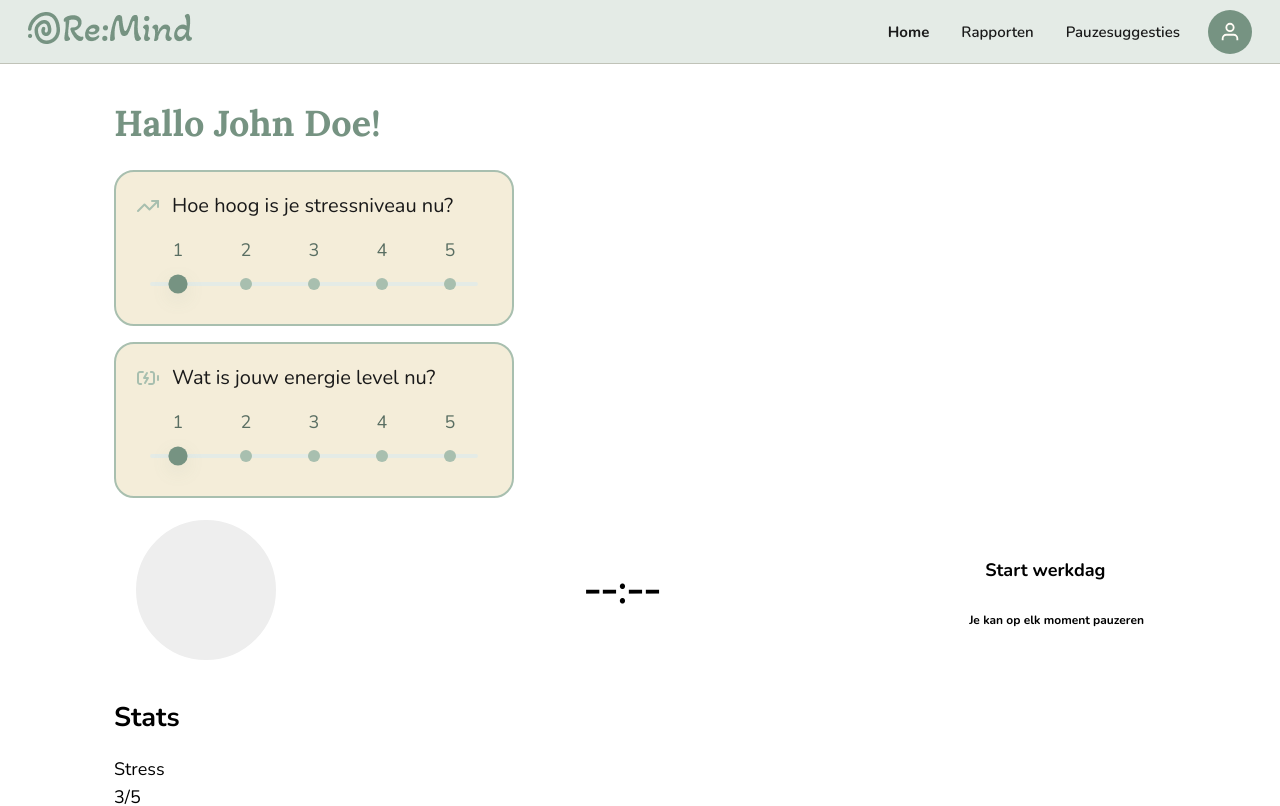
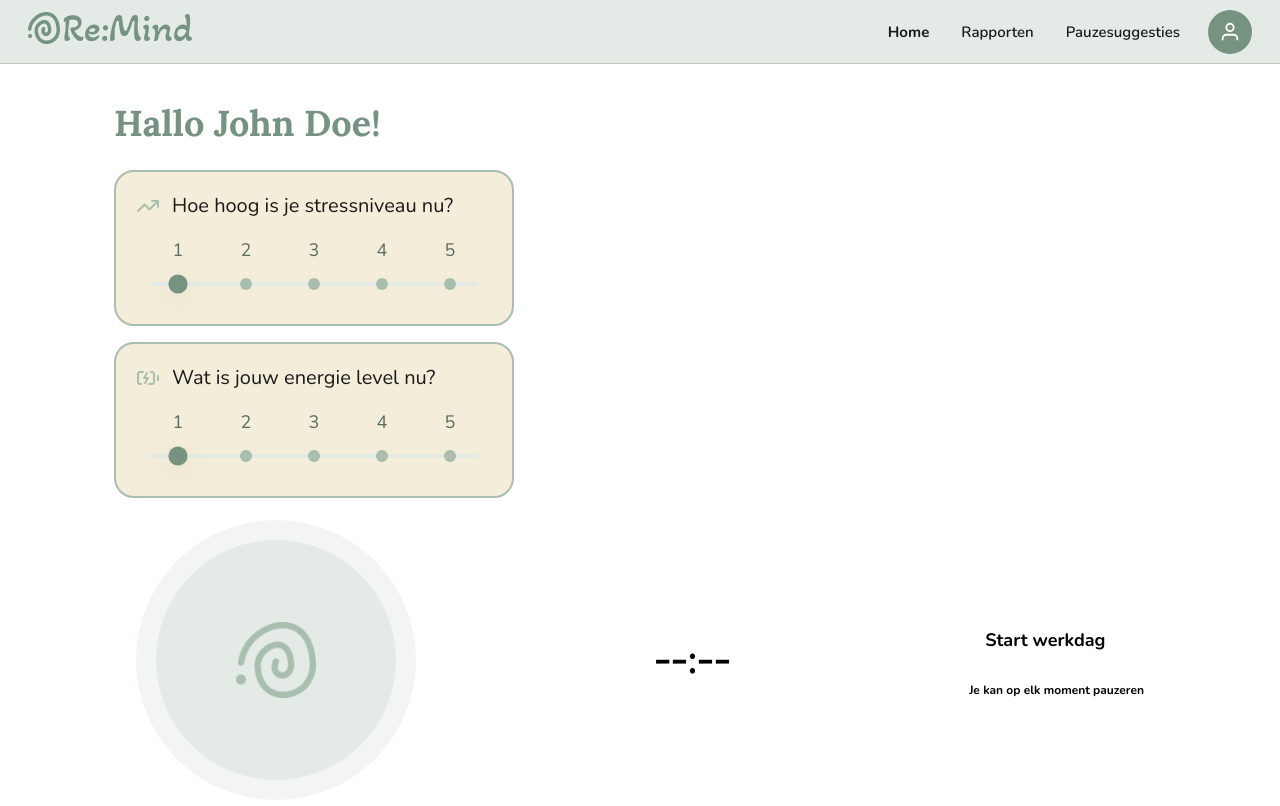
Before and after one commit to sampittois/Re-Mind_App_Individueel, a React (Vite) app in the folder stress-app/frontend/: page / in a window 1280 px wide. Shown: the top 806 px of the page. Built offline with nearby package versions, Linux system fonts and the light colour scheme.

Commit message:
feat: replace WorkTimerCard with Timer component and add new styles for improved functionality and design
Co-authored-by: Copilot <copilot@github.com>

```diff
--- a/stress-app/frontend/src/App.jsx
+++ b/stress-app/frontend/src/App.jsx
@@ -2,7 +2,7 @@ import { useMemo, useState } from "react";
 import "./styles/App.css";
 
 import Navbar from "./components/Navbar";
-import WorkTimerCard from "./components/WorkTimerCard";
+import Timer from "./components/Timer";
 import PauseSuggestions from "./components/PauseSuggestions";
 import BreathingExercises from "./components/BreathingExercises";
 import BreathingExerciseDetail from "./components/BreathingExerciseDetail";
@@ -58,7 +58,7 @@ export default function App() {
                 />
               </div>
               <div className="timer-section">
-                <WorkTimerCard />
+                <Timer />
               </div>
             </div>
           </section>
--- a/stress-app/frontend/src/components/WorkTimerCard.jsx
+++ b/stress-app/frontend/src/components/Timer.jsx
@@ -1,4 +1,6 @@
 import { useEffect, useMemo, useState } from "react";
+import swirl from "../assets/swirl.png";
+import "../styles/timer.css";
 
 function formatTime(totalSeconds) {
   const m = Math.floor(totalSeconds / 60);
@@ -6,49 +8,59 @@ function formatTime(totalSeconds) {
   return `${m.toString().padStart(2, "0")}:${s.toString().padStart(2, "0")}`;
 }
 
-function CircleProgress({ progress = 0 }) {
-  // progress: 0..1
-  const size = 140;
-  const stroke = 70;
-  const r = (size - stroke) / 2; // radius van de cirkel, rekening houdend met stroke
-  const c = 2 * Math.PI * r; // omtrek van de cirkel
-  const dash = c * (1 - Math.max(0, Math.min(1, progress)));
+function BreathingLogo({ progress = 0, active = false }) {
+  const outerSize = active ? 220 : 280;
+  const innerSize = active ? 200 : 240;
+  const timerSize = 200;
+  const timerStroke = 4;
+  const radius = (timerSize - timerStroke) / 2;
+  const circumference = 2 * Math.PI * radius;
+  const safeProgress = Math.max(0, Math.min(1, progress));
+  const strokeDashoffset = circumference * (1 - safeProgress);
 
   return (
-    <svg width={size} height={size} aria-label="Timer progress">
-      <circle // dikke grijze cirkel
-        cx={size / 2}
-        cy={size / 2}
-        r={r}
-        stroke="#eee"
-        strokeWidth={stroke}
-        fill="#eee"
+    <div className={`breathingLogo${active ? " breathingLogo--active" : ""}`} aria-hidden="true">
+      <div
+        className="breathingLogo__layer breathingLogo__layer--outer"
+        style={{ width: outerSize, height: outerSize }}
       />
-      <circle // dunne groene cirkel die de voortgang toont
-        cx={size / 2}
-        cy={size / 2}
-        r={r}
-        stroke="#ccc"
-        strokeWidth={stroke}
-        fill="transparent"
-        strokeDasharray={c}
-        strokeDashoffset={dash}
-        transform={`rotate(-90 ${size / 2} ${size / 2})`}
+      <div
+        className="breathingLogo__layer breathingLogo__layer--inner"
+        style={{ width: innerSize, height: innerSize }}
       />
-      {/* dunne “wijzer” */}
-      {/* <line
-        x1={size / 2}
-        y1={size / 2}
-        x2={size / 2}
-        y2={size / 2 - r + 6}
-        stroke="#46696F"
-        strokeWidth="2"
-      /> */}
-    </svg>
+      <svg
+        className="breathingLogo__ring"
+        width={timerSize}
+        height={timerSize}
+        viewBox={`0 0 ${timerSize} ${timerSize}`}
+      >
+        <circle
+          cx={timerSize / 2}
+          cy={timerSize / 2}
+          r={radius}
+          stroke="var(--border-color-default)"
+          strokeWidth={timerStroke}
+          fill="none"
+        />
+        <circle
+          cx={timerSize / 2}
+          cy={timerSize / 2}
+          r={radius}
+          stroke="var(--primary-dark)"
+          strokeWidth={timerStroke}
+          fill="none"
+          strokeDasharray={circumference}
+          strokeDashoffset={strokeDashoffset}
+          strokeLinecap="round"
+          transform={`rotate(-90 ${timerSize / 2} ${timerSize / 2})`}
+        />
+      </svg>
+      <img className="breathingLogo__icon" src={swirl} alt="" />
+    </div>
   );
 }
 
-export default function WorkTimerCard() {
+export default function Timer() {
   const [workStarted, setWorkStarted] = useState(false);
   const [onBreak, setOnBreak] = useState(false);
   const [finished, setFinished] = useState(false);
@@ -56,8 +68,7 @@ export default function WorkTimerCard() {
   const [workSeconds, setWorkSeconds] = useState(0);
   const [breakSeconds, setBreakSeconds] = useState(0);
 
-  // Voor de cirkel: neem bijvoorbeeld een “dag” van 8 uur als referentie
-  const dayTargetSeconds = 8 * 60; //*60
+  const dayTargetSeconds = 8 * 60 * 60;
 
   useEffect(() => {
     let timer = null;
@@ -77,9 +88,10 @@ export default function WorkTimerCard() {
   const mainTime = useMemo(() => formatTime(workSeconds), [workSeconds]);
 
   const progress = useMemo(() => {
-    // toon voortgang van werkdag (0..1)
     return Math.min(1, workSeconds / dayTargetSeconds);
   }, [workSeconds]);
+
+  const logoActive = workStarted || finished;
 
   const startDay = () => {
     setWorkStarted(true);
@@ -100,7 +112,7 @@ export default function WorkTimerCard() {
   return (
     <div className="card" style={{ borderRadius: 22, padding: 22 }}>
       <div className="hrRow">
-        <CircleProgress progress={progress} />
+        <BreathingLogo progress={progress} active={logoActive} />
 
         <div style={{ minWidth: 140, display: "flex", justifyContent: "center" }}>
           <div className="bigTime">{workStarted ? mainTime : "--:--"}</div>
@@ -146,10 +158,12 @@ export default function WorkTimerCard() {
           {finished && (
             <>
               <div style={{ fontWeight: 900 }}>Je bent klaar voor vandaag!</div>
-              <button className="btn btnPrimary" onClick={() => alert("Reflectie (demo)")} >
+              <button className="btn btnPrimary" onClick={() => alert("Reflectie (demo)")}>
                 Vul nu de reflectie in
               </button>
-              <button className="btn" onClick={startDay}>Start nieuwe werkdag</button>
+              <button className="btn" onClick={startDay}>
+                Start nieuwe werkdag
+              </button>
             </>
           )}
         </div>
--- a/stress-app/frontend/src/styles/App.css
+++ b/stress-app/frontend/src/styles/App.css
@@ -97,28 +97,6 @@ a {
 .btnPrimary {
   background: var(--surface-card);
   border: var(--border-width-md) solid var(--border-color-brand);
-}
-
-.btnStack {
-  display: flex;
-  flex-direction: column;
-  gap: var(--space-3);
-  align-items: flex-start;
-}
-
-.hrRow {
-  display: flex;
-  align-items: center;
-  justify-content: space-between;
-  gap: var(--space-4);
-}
-
-.bigTime {
-  font-family: var(--text-heading-1-font-family);
-  font-size: var(--text-heading-1-font-size);
-  line-height: var(--text-heading-1-line-height);
-  font-weight: var(--text-heading-1-font-weight);
-  letter-spacing: var(--text-heading-1-letter-spacing);
 }
 
 .statsRow {
--- /dev/null
+++ b/stress-app/frontend/src/styles/timer.css
@@ -0,0 +1,64 @@
+.hrRow {
+  display: flex;
+  align-items: center;
+  justify-content: space-between;
+  gap: var(--space-4);
+}
+
+.btnStack {
+  display: flex;
+  flex-direction: column;
+  gap: var(--space-3);
+  align-items: flex-start;
+}
+
+.breathingLogo {
+  position: relative;
+  width: 280px;
+  height: 280px;
+  flex: 0 0 auto;
+}
+
+.breathingLogo__layer,
+.breathingLogo__ring,
+.breathingLogo__icon {
+  position: absolute;
+  top: 50%;
+  left: 50%;
+  transform: translate(-50%, -50%);
+}
+
+.breathingLogo__layer {
+  border-radius: 50%;
+  transition: width 560ms ease, height 560ms ease;
+}
+
+.breathingLogo__layer--outer {
+  background: var(--highlight-hover);
+}
+
+.breathingLogo__layer--inner {
+  background: var(--highlight-light);
+}
+
+.breathingLogo__ring {
+  overflow: visible;
+}
+
+.breathingLogo__ring circle:last-child {
+  transition: stroke-dashoffset 1000ms linear;
+}
+
+.breathingLogo__icon {
+  width: 80px;
+  height: 80px;
+  object-fit: contain;
+}
+
+.bigTime {
+  font-family: var(--text-heading-1-font-family);
+  font-size: var(--text-heading-1-font-size);
+  line-height: var(--text-heading-1-line-height);
+  font-weight: var(--text-heading-1-font-weight);
+  letter-spacing: var(--text-heading-1-letter-spacing);
+}
```
Also changed, not shown: stress-app/frontend/src/assets/swirl.png (added).
